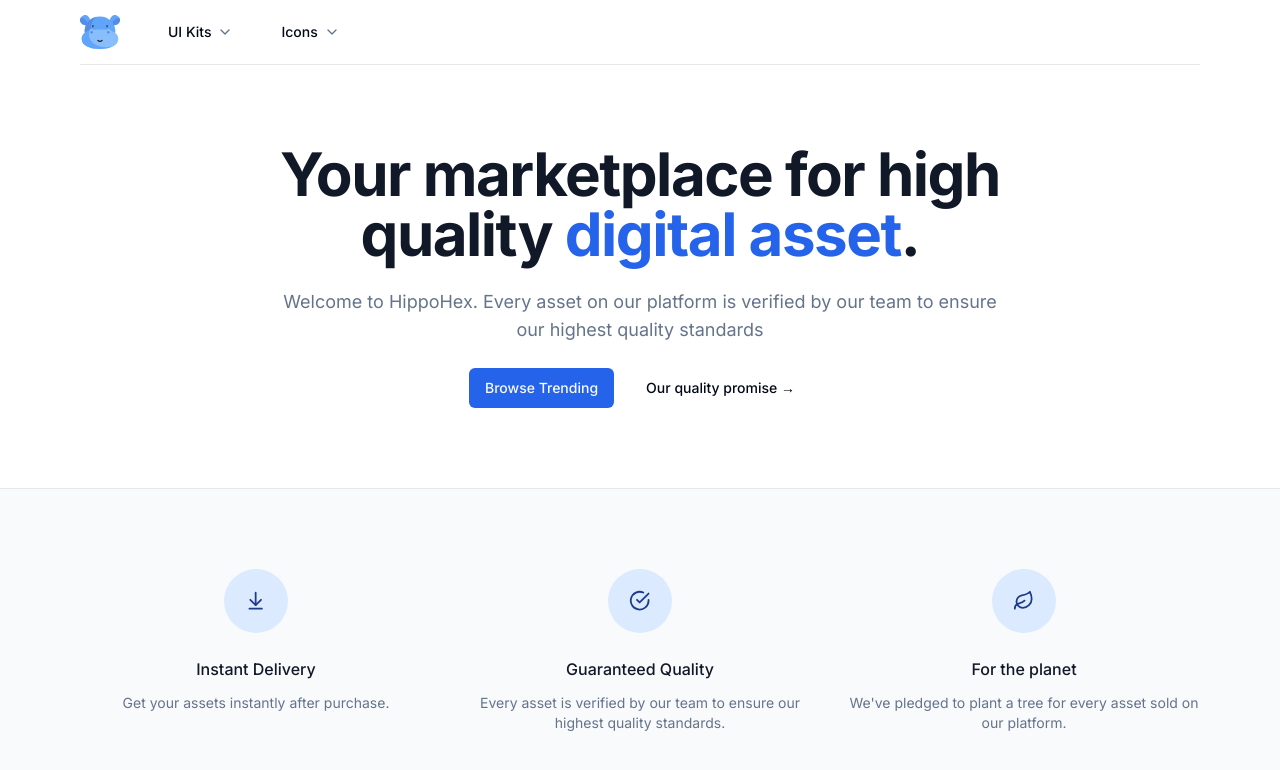
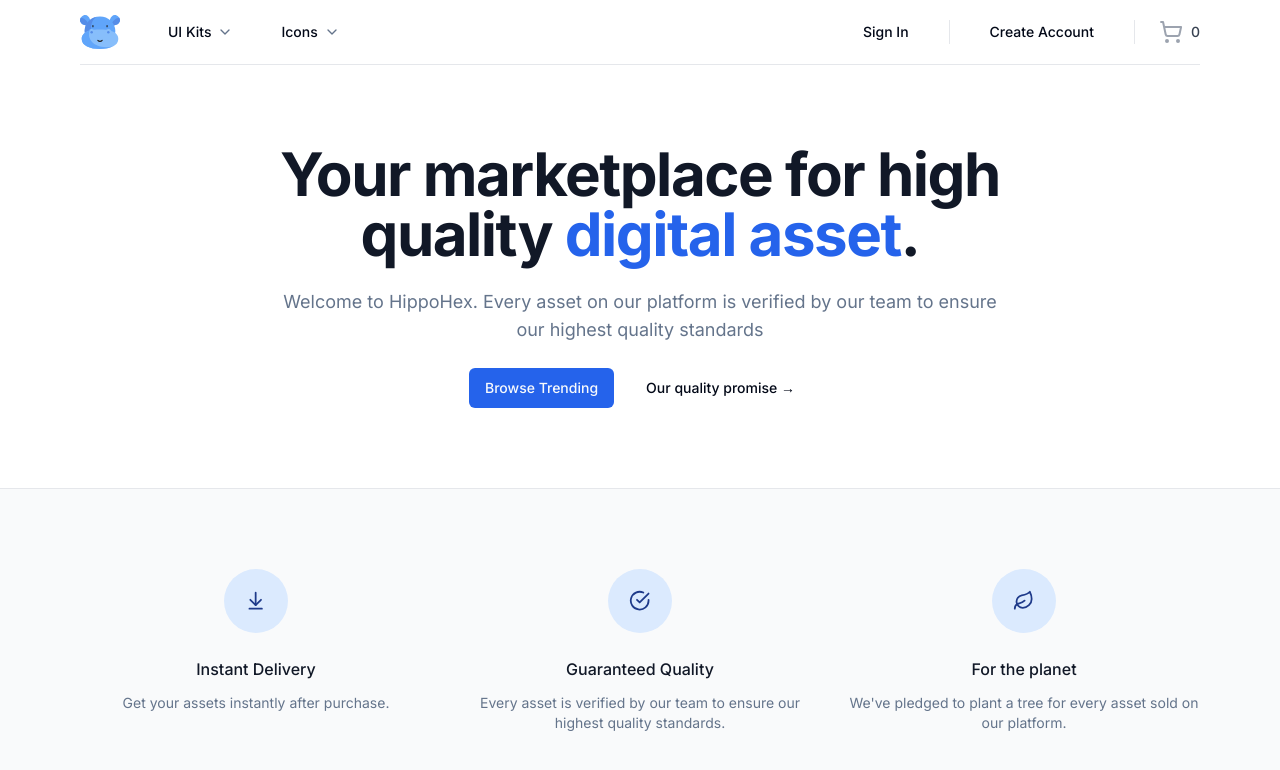
Before and after one commit to addytrunks/hippohex, a Next.js app: page / in a window 1280 px wide. Shown: the top 770 px of the page. Built offline with nearby package versions, Linux system fonts and the light colour scheme.

Commit message:
feat:cart sheet

```diff
--- /dev/null
+++ b/src/components/Cart.tsx
@@ -0,0 +1,93 @@
+"use cllent";
+
+import { ShoppingCart } from "lucide-react";
+import {
+  Sheet,
+  SheetContent,
+  SheetFooter,
+  SheetHeader,
+  SheetTitle,
+  SheetTrigger,
+} from "./ui/sheet";
+import { Separator } from "./ui/separator";
+import { formatPrice } from "@/lib/utils";
+import Link from "next/link";
+import { buttonVariants } from "./ui/button";
+import Image from "next/image";
+
+const Cart = () => {
+  const itemCount = 0;
+  const fee = 1;
+
+  return (
+    <Sheet>
+      <SheetTrigger className="group -m-2 flex items-center p-2">
+        <ShoppingCart
+          aria-hidden="true"
+          className="h-6 w-6 flex-shrink-0 text-gray-400 group-hover:text-gray-500"
+        />
+        <span className="ml-2 text-sm font-medium text-gray-700 group-hover:text-gray-800">
+          0
+        </span>
+      </SheetTrigger>
+      <SheetContent className="flex w-full flex-col pr-0 sm:max-w-lg">
+        <SheetHeader className="space-y-2.5 pr-6">
+          <SheetTitle>Cart (0)</SheetTitle>
+        </SheetHeader>
+
+        {itemCount > 0 ? (
+          <>
+            <div className="flex w-full flex-col pr-6">cart items</div>
+            <div className="space-y-4 pr-6">
+              <Separator />
+              <div className="space-y-1.5 pr-6 text-sm">
+                <div className="flex">
+                  <span className="flex-1">Shipping</span>
+                  <span>Free</span>
+                </div>
+                <div className="flex">
+                  <span className="flex-1">Transaction Fee</span>
+                  <span>{formatPrice(fee)}</span>
+                </div>
+                <div className="flex">
+                  <span className="flex-1">Total</span>
+                  <span>{formatPrice(fee)}</span>
+                </div>
+              </div>
+
+              <SheetFooter>
+                <SheetTrigger asChild>
+                  <Link
+                    href="/cart"
+                    className={buttonVariants({ className: "w-full" })}
+                  >
+                    Continue to Checkout
+                  </Link>
+                </SheetTrigger>
+              </SheetFooter>
+            </div>
+          </>
+        ) : (
+          <div className="flex h-full flex-col items-center justify-center space-y-1">
+            <div className="relative mb-4 h-60 w-60 text-muted-foreground">
+              <Image
+                alt="Empty Cart"
+                src="/hippo-empty-cart.png"
+                fill
+                objectFit="contain"
+              />
+            </div>
+            <div className="font-semibold text-xl">Your cart is empty</div>
+            <SheetTrigger asChild>
+                <Link className={buttonVariants({variant:'link',size:"sm",className:"text-sm text-muted-foreground"})} href='/products'>
+                    Add items to your cart to checkout
+                </Link>
+            </SheetTrigger>
+          </div>
+        )}
+      </SheetContent>
+    </Sheet>
+  );
+};
+
+export default Cart;
--- a/src/components/Navbar.tsx
+++ b/src/components/Navbar.tsx
@@ -2,8 +2,12 @@
 import MaxWidthWrapper from "./MaxWidthWrapper";
 import { Icons } from "./Icons";
 import NavItems from "./NavItems";
+import { buttonVariants } from "./ui/button";
+import Cart from "./Cart";
 
 const Navbar = () => {
+  const user = null;
+
   return (
     <div className="bg-white sticky z-50 top-0 inset-x-0 h-16">
       <header className="relative bg-white">
@@ -14,12 +18,57 @@
 
               <div className="ml-4 flex lg:m-0">
                 <Link href="/">
-                  <Icons.logo className="h-10 w-10"/>
+                  <Icons.logo className="h-10 w-10" />
                 </Link>
               </div>
 
               <div className="hidden z-50 lg:ml-8 lg:block lg:self-stretch">
-                <NavItems/>
+                <NavItems />
+              </div>
+
+              <div className="ml-auto flex items-center">
+                <div className="hidden lg:flex lg:flex-1 lg:items-center lg:justify-end lg:space-x-6">
+                  {!user && (
+                    <Link
+                      href="/sign-in"
+                      className={buttonVariants({ variant: "ghost" })}
+                    >
+                      Sign In
+                    </Link>
+                  )}
+
+                  {!user && (
+                    <span className="h-6 w-px bg-gray-200" aria-hidden="true" />
+                  )}
+
+                  {user ? (
+                    <p></p>
+                  ) : (
+                    <Link
+                      href="/sign-up"
+                      className={buttonVariants({ variant: "ghost" })}
+                    >
+                      Create Account
+                    </Link>
+                  )}
+
+                  {user ? (
+                    <span className="h-6 w-px bg-gray-200" aria-hidden="true" />
+                  ) : null}
+
+                  {user ? null : (
+                    <div className="flex lg:ml-6">
+                      <span
+                        className="h-6 w-px bg-gray-200"
+                        aria-hidden="true"
+                      />
+                    </div>
+                  )}
+
+                  <div className="ml-4 flow-root lg:ml-6">
+                    <Cart/>
+                  </div>
+                </div>
               </div>
             </div>
           </div>
--- a/src/lib/utils.ts
+++ b/src/lib/utils.ts
@@ -4,3 +4,23 @@
 export function cn(...inputs: ClassValue[]) {
   return twMerge(clsx(inputs))
 }
+
+export function formatPrice(
+  price: number | string,
+  options: {
+    currency?: 'USD' | 'EUR' | 'GBP' | 'BDT'
+    notation?: Intl.NumberFormatOptions['notation']
+  } = {}
+) {
+  const { currency = 'USD', notation = 'compact' } = options
+
+  const numericPrice =
+    typeof price === 'string' ? parseFloat(price) : price
+
+  return new Intl.NumberFormat('en-US', {
+    style: 'currency',
+    currency,
+    notation,
+    maximumFractionDigits: 2,
+  }).format(numericPrice)
+}
```
